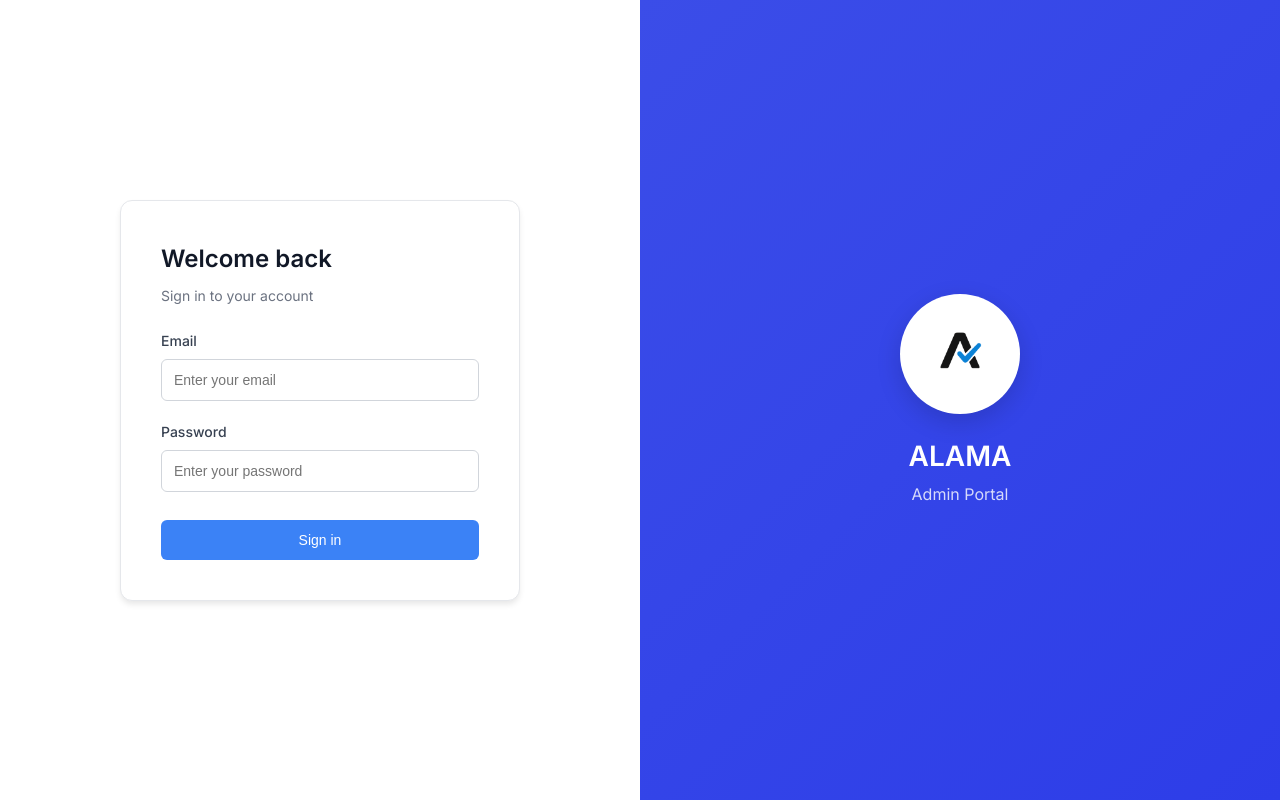
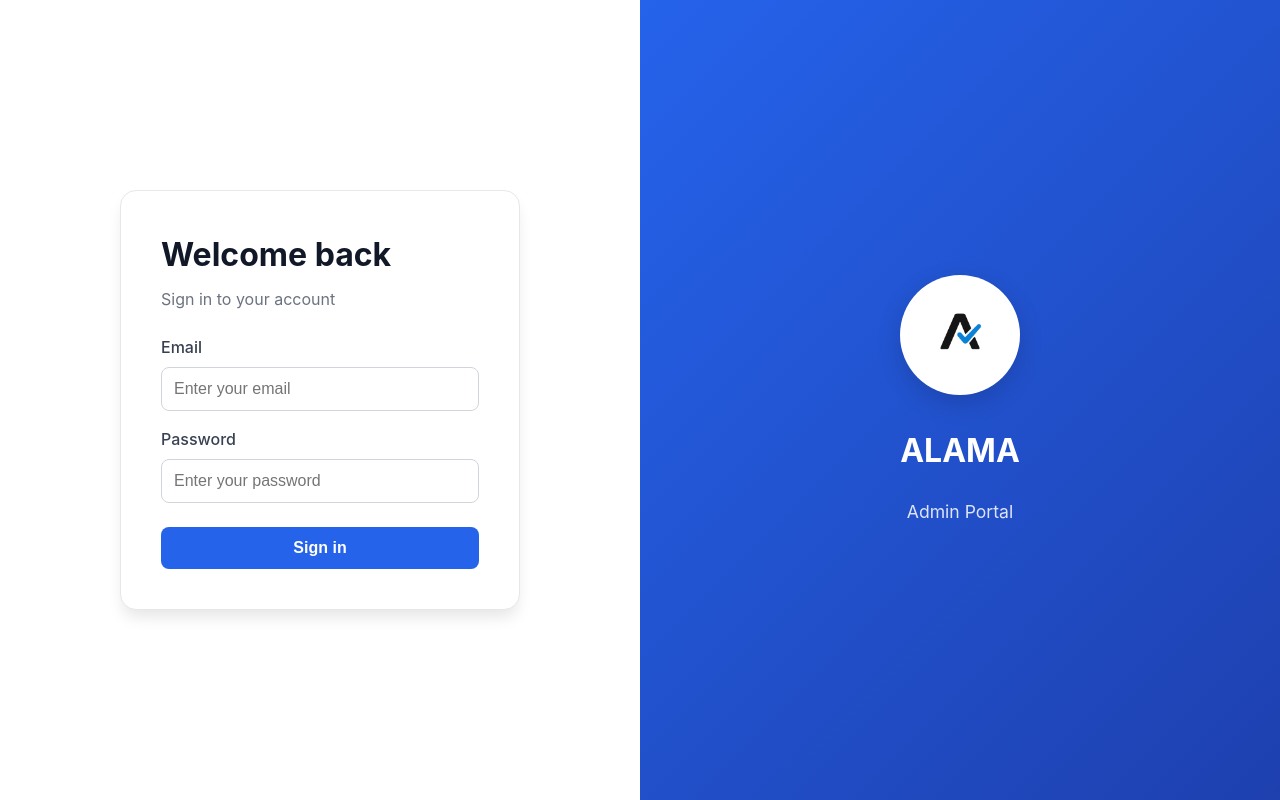
Before and after one commit to MuthoniGathiithi/admin-portal, a Next.js app: page / in a window 1280 px wide. Built offline with nearby package versions, Linux system fonts and the light colour scheme.

Commit message:
update login page to follow design rules,remove the word admin portal,visual hearachy

```diff
--- a/src/app/globals.css
+++ b/src/app/globals.css
@@ -1,3 +1,167 @@
+/* Redesigned Login Page Styles */
+.login-main {
+  min-height: 100vh;
+  display: flex;
+  background: var(--gray-50);
+  font-family: var(--font-family);
+}
+
+.login-left-panel {
+  flex: 1;
+  display: flex;
+  align-items: center;
+  justify-content: center;
+  background: var(--white);
+  padding: var(--space-8);
+}
+
+.login-card {
+  width: 100%;
+  max-width: 400px;
+  background: var(--white);
+  border-radius: 1rem;
+  box-shadow: var(--shadow-lg);
+  border: 1px solid var(--gray-200);
+  padding: 2.5rem;
+  margin: 0 auto;
+  display: flex;
+  flex-direction: column;
+  gap: var(--space-6);
+}
+
+.login-header h2 {
+  font-size: 2rem;
+  font-weight: 700;
+  color: var(--gray-900);
+  margin-bottom: var(--space-2);
+}
+.login-header p {
+  color: var(--gray-500);
+  font-size: 1rem;
+}
+
+.login-form {
+  display: flex;
+  flex-direction: column;
+  gap: var(--space-4);
+}
+
+.form-group {
+  display: flex;
+  flex-direction: column;
+  gap: var(--space-2);
+}
+.form-group label {
+  font-size: 1rem;
+  font-weight: 500;
+  color: var(--gray-700);
+}
+.form-group input {
+  width: 100%;
+  padding: var(--space-3);
+  border: 1px solid var(--gray-300);
+  border-radius: 0.5rem;
+  font-size: 1rem;
+  background: var(--white);
+  transition: border-color 0.2s;
+}
+.form-group input:focus {
+  border-color: var(--blue-500);
+  outline: none;
+  box-shadow: 0 0 0 2px rgba(59, 130, 246, 0.15);
+}
+
+.login-btn {
+  width: 100%;
+  padding: var(--space-3);
+  background: var(--blue-600);
+  color: var(--white);
+  border: none;
+  border-radius: 0.5rem;
+  font-size: 1rem;
+  font-weight: 600;
+  cursor: pointer;
+  margin-top: var(--space-2);
+  transition: background 0.2s;
+}
+.login-btn:disabled {
+  background: var(--gray-400);
+  cursor: not-allowed;
+}
+.login-btn:not(:disabled):hover {
+  background: var(--blue-700);
+}
+
+.login-right-panel {
+  flex: 1;
+  display: flex;
+  align-items: center;
+  justify-content: center;
+  background: linear-gradient(135deg, var(--blue-600) 0%, var(--blue-800) 100%);
+  color: var(--white);
+  padding: var(--space-8);
+}
+
+.login-branding {
+  text-align: center;
+  display: flex;
+  flex-direction: column;
+  align-items: center;
+  gap: var(--space-4);
+}
+.login-logo-circle {
+  width: 120px;
+  height: 120px;
+  background: var(--white);
+  border-radius: 50%;
+  display: flex;
+  align-items: center;
+  justify-content: center;
+  margin-bottom: var(--space-4);
+  box-shadow: 0 8px 25px rgba(0, 0, 0, 0.15);
+}
+.login-branding h1 {
+  font-size: 2rem;
+  font-weight: 700;
+  color: var(--white);
+  margin: 0;
+}
+.login-branding p {
+  font-size: 1.1rem;
+  color: rgba(255,255,255,0.85);
+  margin: 0.5rem 0 0 0;
+  font-weight: 400;
+}
+
+@media (max-width: 900px) {
+  .login-main {
+    flex-direction: column;
+  }
+  .login-right-panel {
+    min-height: 40vh;
+    padding: var(--space-6);
+  }
+  .login-left-panel {
+    padding: var(--space-6);
+  }
+}
+
+@media (max-width: 600px) {
+  .login-card {
+    padding: var(--space-6);
+    max-width: 100%;
+  }
+  .login-logo-circle {
+    width: 80px;
+    height: 80px;
+  }
+  .login-right-panel {
+    padding: var(--space-4);
+  }
+  .login-left-panel {
+    padding: var(--space-4);
+  }
+}
 /* Import Inter font */
 @import url('https://fonts.googleapis.com/css2?family=Inter:wght@300;400;500;600;700;800;900&display=swap');
 
--- a/src/app/page.js
+++ b/src/app/page.js
@@ -3,6 +3,8 @@
 import React, { useState } from 'react';
 import { useRouter } from 'next/navigation';
 import Image from 'next/image';
+import './globals.css';
+
 
 export default function LoginPage() {
   const [email, setEmail] = useState('');
@@ -13,14 +15,10 @@ export default function LoginPage() {
   const handleLogin = async (e) => {
     e.preventDefault();
     setIsLoading(true);
-
-    // Store user email in localStorage for dynamic use
     if (email) {
       localStorage.setItem('userEmail', email);
       localStorage.setItem('userName', email.split('@')[0].replace(/[._]/g, ' ').replace(/\b\w/g, l => l.toUpperCase()));
     }
-
-    // Simulate login
     setTimeout(() => {
       setIsLoading(false);
       router.push('/reference/countries');
@@ -28,194 +26,66 @@ export default function LoginPage() {
   };
 
   return (
-    <div style={{
-      minHeight: '100vh',
-      display: 'flex',
-      background: '#f8f9fa'
-    }} className="login-container">
+    <main className="login-main">
       {/* Left Panel - Login Form */}
-      <div style={{
-        flex: 1,
-        background: '#ffffff',
-        display: 'flex',
-        flexDirection: 'column',
-        justifyContent: 'center',
-        padding: '2rem'
-      }} className="login-form-panel">
-        {/* Login Form */}
-        <div style={{
-          maxWidth: '400px',
-          width: '100%',
-          background: '#ffffff',
-          padding: '2.5rem',
-          borderRadius: '12px',
-          boxShadow: '0 4px 6px -1px rgba(0, 0, 0, 0.1)',
-          border: '1px solid #e5e7eb',
-          margin: '0 auto'
-        }} className="login-form-card">
-          <div style={{
-            marginBottom: '1.5rem',
-            textAlign: 'left'
-          }}>
-            <h2 style={{
-              fontSize: '1.5rem',
-              fontWeight: '600',
-              color: '#111827',
-              marginBottom: '0.5rem'
-            }}>
-              Welcome back
-            </h2>
-            <p style={{
-              color: '#6b7280',
-              fontSize: '0.875rem',
-              margin: 0
-            }}>
-              Sign in to your account
-            </p>
-          </div>
-
-          <form onSubmit={handleLogin} style={{
-            display: 'flex',
-            flexDirection: 'column',
-            gap: '1.25rem'
-          }}>
-            <div>
-              <label style={{
-                display: 'block',
-                marginBottom: '0.5rem',
-                fontSize: '0.875rem',
-                fontWeight: '500',
-                color: '#374151'
-              }}>
-                Email
-              </label>
+      <section className="login-left-panel">
+        <div className="login-card">
+          <header className="login-header">
+            <h2>Welcome back</h2>
+            <p>Sign in to your account</p>
+          </header>
+          <form onSubmit={handleLogin} className="login-form" aria-label="Login form">
+            <div className="form-group">
+              <label htmlFor="email">Email</label>
               <input
+                id="email"
                 type="email"
                 value={email}
                 onChange={(e) => setEmail(e.target.value)}
-                style={{
-                  width: '100%',
-                  padding: '0.75rem',
-                  border: '1px solid #d1d5db',
-                  borderRadius: '6px',
-                  fontSize: '0.875rem',
-                  outline: 'none',
-                  backgroundColor: '#ffffff'
-                }}
                 placeholder="Enter your email"
                 required
-                onFocus={(e) => e.target.style.borderColor = '#3b82f6'}
-                onBlur={(e) => e.target.style.borderColor = '#d1d5db'}
+                autoComplete="email"
               />
             </div>
-
-            <div>
-              <label style={{
-                display: 'block',
-                marginBottom: '0.5rem',
-                fontSize: '0.875rem',
-                fontWeight: '500',
-                color: '#374151'
-              }}>
-                Password
-              </label>
+            <div className="form-group">
+              <label htmlFor="password">Password</label>
               <input
+                id="password"
                 type="password"
                 value={password}
                 onChange={(e) => setPassword(e.target.value)}
-                style={{
-                  width: '100%',
-                  padding: '0.75rem',
-                  border: '1px solid #d1d5db',
-                  borderRadius: '6px',
-                  fontSize: '0.875rem',
-                  outline: 'none',
-                  backgroundColor: '#ffffff'
-                }}
                 placeholder="Enter your password"
                 required
-                onFocus={(e) => e.target.style.borderColor = '#3b82f6'}
-                onBlur={(e) => e.target.style.borderColor = '#d1d5db'}
+                autoComplete="current-password"
               />
             </div>
-
             <button
               type="submit"
               disabled={isLoading}
-              style={{
-                width: '100%',
-                padding: '0.75rem',
-                background: isLoading ? '#9ca3af' : '#3b82f6',
-                color: 'white',
-                border: 'none',
-                borderRadius: '6px',
-                fontSize: '0.875rem',
-                fontWeight: '500',
-                cursor: isLoading ? 'not-allowed' : 'pointer',
-                marginTop: '0.5rem'
-              }}
+              className="login-btn"
+              aria-busy={isLoading}
             >
               {isLoading ? 'Signing in...' : 'Sign in'}
             </button>
           </form>
         </div>
-      </div>
-
+      </section>
       {/* Right Panel - Logo and Branding */}
-      <div style={{
-        flex: 1,
-        background: 'linear-gradient(135deg, #3b4de8 0%, #2d3de8 100%)',
-        display: 'flex',
-        flexDirection: 'column',
-        justifyContent: 'center',
-        alignItems: 'center',
-        padding: '2rem',
-        color: 'white'
-      }} className="login-logo-panel">
-        <div style={{
-          textAlign: 'center'
-        }}>
-          {/* Logo Section */}
-          <div style={{
-            display: 'flex',
-            flexDirection: 'column',
-            alignItems: 'center',
-            justifyContent: 'center'
-          }}>
-            <div style={{
-              width: '120px',
-              height: '120px',
-              background: '#ffffff',
-              borderRadius: '50%',
-              display: 'flex',
-              alignItems: 'center',
-              justifyContent: 'center',
-              marginBottom: '1.5rem',
-              boxShadow: '0 8px 25px rgba(0, 0, 0, 0.15)'
-            }} className="login-logo-circle">
+      <section className="login-right-panel">
+        <div className="login-branding">
+          <div className="login-logo-circle">
             <Image
               src="/alama_dark_logo_lt_bnjlIcW.png"
               alt="ALAMA Logo"
               width={80}
               height={80}
+              priority
             />
           </div>
-            <h1 style={{
-              fontSize: '1.75rem',
-              fontWeight: '600',
-              color: '#ffffff',
-              margin: 0,
-              lineHeight: '1.3'
-            }}>ALAMA</h1>
-            <p style={{
-              fontSize: '1rem',
-              color: 'rgba(255, 255, 255, 0.8)',
-              margin: '0.5rem 0 0 0',
-              fontWeight: '400'
-            }}>Admin Portal</p>
+          <h1>ALAMA</h1>
+          <p>Admin Portal</p>
         </div>
-        </div>
-      </div>
-    </div>
+      </section>
+    </main>
   );
 }
```
Lines whose indentation alone changed are shown as unchanged.
